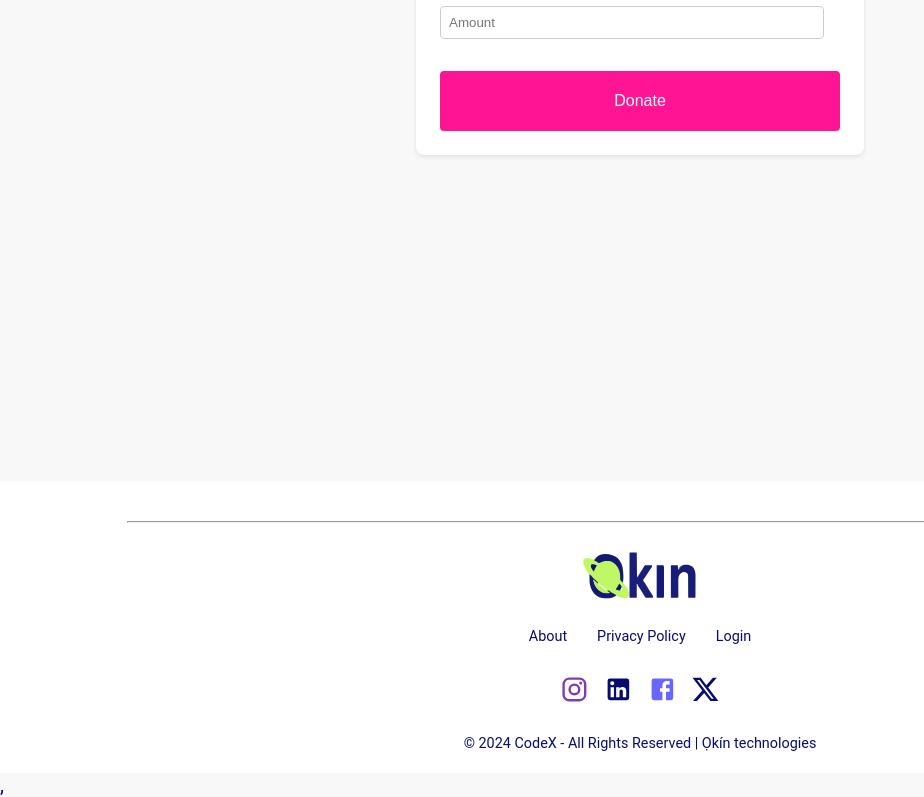
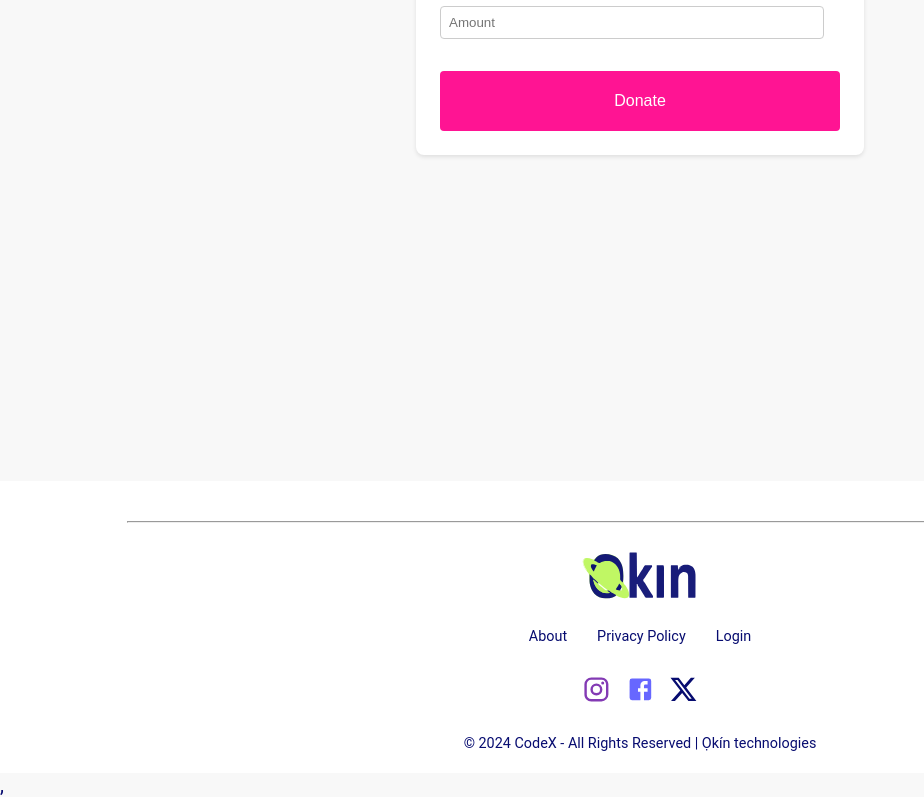
Before and after one commit to yinka2dworld/literalouge, a React (Vite) app in the folder client/: page /donate in a window 1280 px wide. Shown: the part 478-1275 px from the top of the page, without its empty margins (0-924 px from the left). Built offline with nearby package versions, Linux system fonts and the light colour scheme; no server answers; a web font is replaced by a local one; what apollo-upload-client would draw is missing.

Commit message:
oluwa oshe

```diff
--- a/client/src/layout/Footer.jsx
+++ b/client/src/layout/Footer.jsx
@@ -1,8 +1,8 @@
 import '../css/layout.css';
-import okinLogo from "/assets/Okinlm.svg"
+import okinLogo from "/assets/Okinlm.svg";
 import  InstagramIcon from '@mui/icons-material/Instagram';
 import XIcon from '@mui/icons-material/X';
-import LinkedinIcon from '@mui/icons-material/Linkedin';
+
 import FacebookIcon from '@mui/icons-material/Facebook';
 import {Link} from "react-router-dom";
 
@@ -29,7 +29,6 @@ const Footer = () => {
     <div className="crm">
         <div style={{textAlign:'center', marginBottom:'20px'}}>
         <Link to='https://www.instagram.com/okintechnologies/' className="media-link" target="_blank" rel="noopener noreferrer" style={{color:'#833AB4', marginRight:'10px'}} ><InstagramIcon fontSize="large"/></Link>
-        <Link to='"https://linkedin.com' className="media-link" target="_blank" rel="noopener noreferrer" style={{color:'#070C70', marginRight:'10px'}}><LinkedinIcon fontSize="large"/></Link>
         <Link to='https://web.facebook.com/okintechnologies/' className="media-link" target="_blank" rel="noopener noreferrer" style={{color:'#6767ff', marginRight:'10px'}}><FacebookIcon fontSize="large"/></Link>
         <Link to='https://x.com/okintechnologie/' target="_blank" rel="noopener noreferrer" className="media-link" style={{color:'#070C70'}} ><XIcon  fontSize="large"/></Link>
         </div>
```
